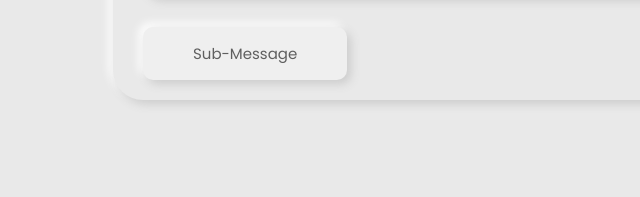
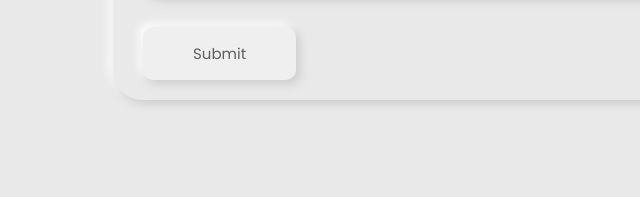
Before and after one commit to thisisyashsharma/MarvelProject, a plain HTML site: page index.html in a window 1280 px wide. Shown: the part 4040-4237 px from the top of the page, 237-877 px from the left. Drawn offline with Linux system fonts and the light colour scheme.

Commit message:
Update index.html
Line 741 , edited input to the button , i don't event know how it was running and working all the time even with that error , lmfao 🤣 🤣 🤣

```diff
--- a/index.html
+++ b/index.html
@@ -738,7 +738,7 @@ section{
             <input type="email" placeholder="your email" class="box">
             <input type="text" placeholder="subject" class="box">
            <textarea name="" placeholder="your message" id="" cols="30" rows="10" class="box"></textarea>
-           <input type="submit" value="sub-message" class="btn">
+            <button type="submit" class="btn">Submit </button>
 
         </form>
 
```
